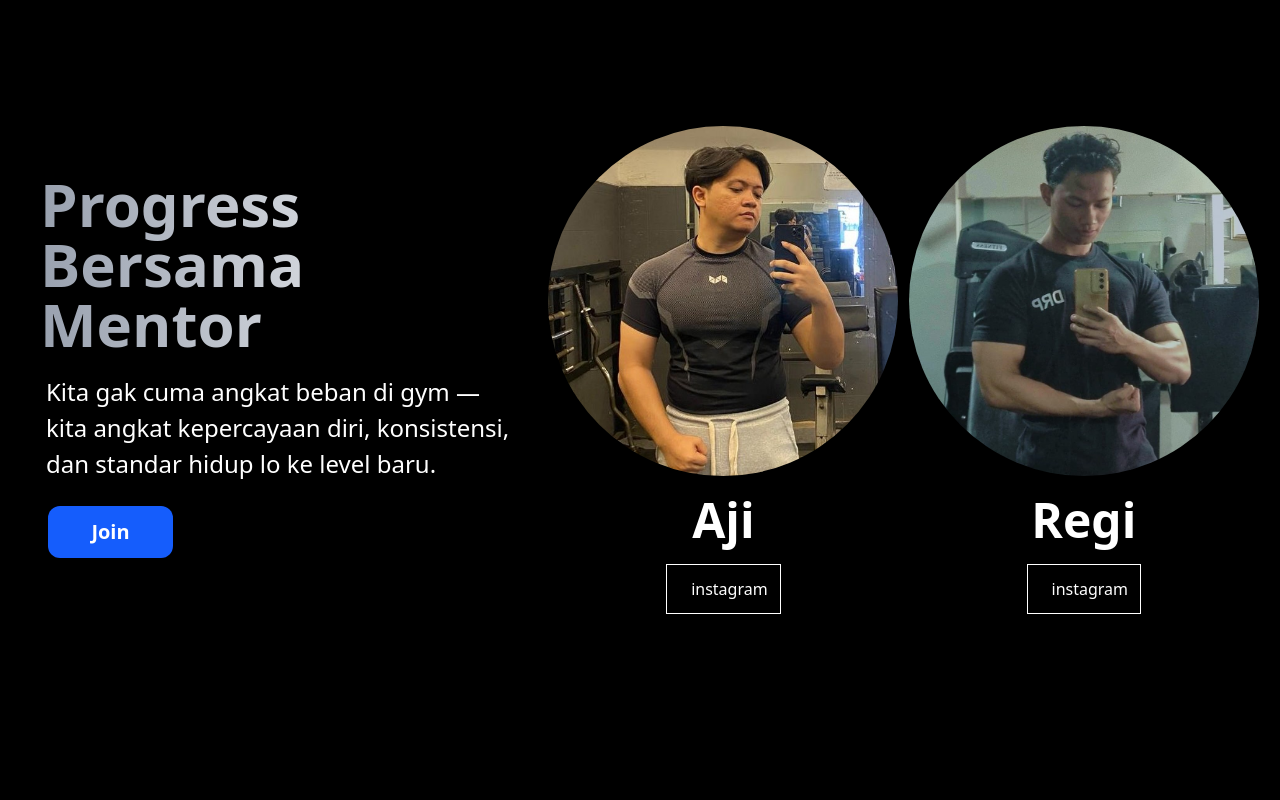
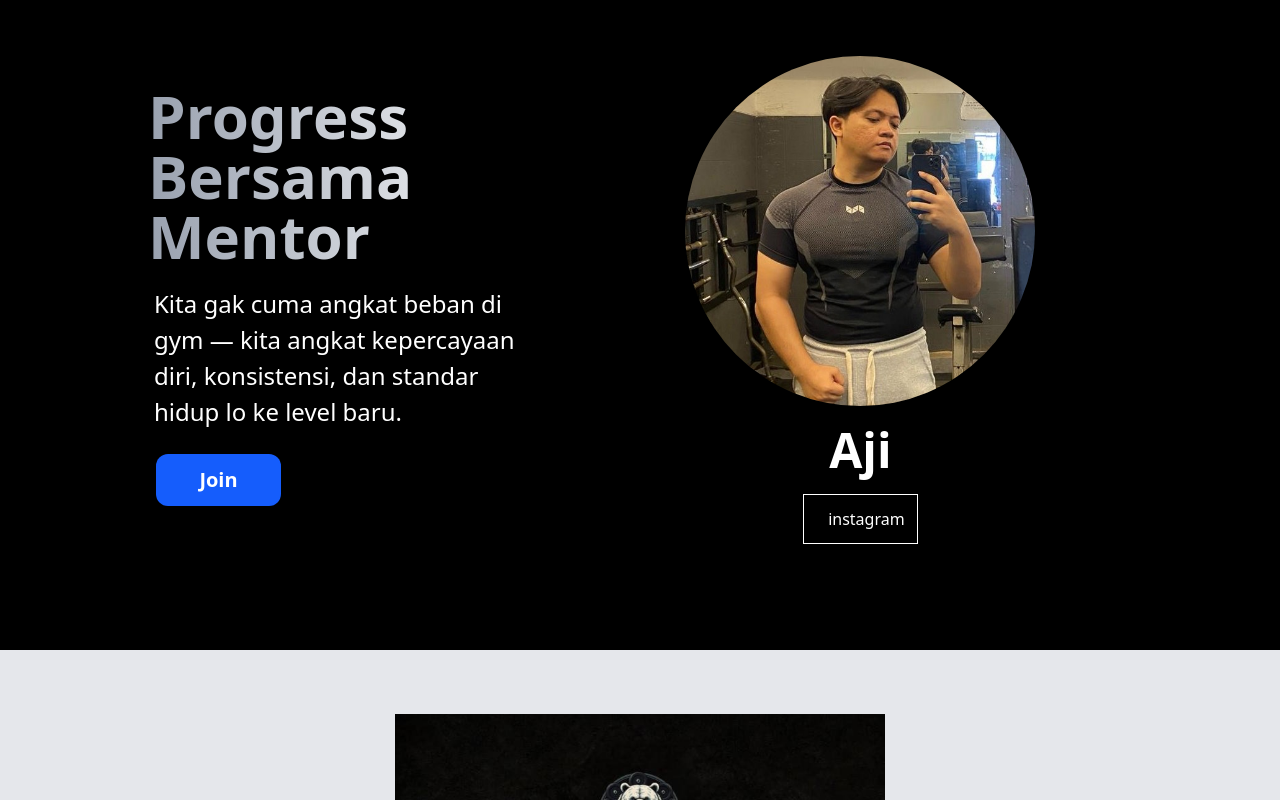
Before and after one commit to Reihannnn/drp-fitness, a React (Vite) app: page / in a window 1280 px wide. Shown: the part 1040-1840 px from the top of the page. Built offline with nearby package versions, Linux system fonts and the light colour scheme; a web font is replaced by a local one.

Commit message:
delete mentor

```diff
--- a/src/pages/coach.jsx
+++ b/src/pages/coach.jsx
@@ -4,8 +4,11 @@ const CoachSection = () => {
   return (
     <>
       <section
-        className="h-[120vh] md:flex lg:flex bg-black text-white pt-25 py-5 px-5 items-center justify-center gap-8"
+        className="bg-black"
         id="mentor"
+      >
+        <section
+          className="h-[100vh] w-4/5 mx-auto md:flex lg:flex bg-black text-white pt-25  items-center justify-center gap-8"
         >
           <section className="ml-0 mb-8 lg:ml-5 lg:mb-0 md:w-2/5">
             <h1 className="text-center md:text-left text-white text-3xl md:text-6xl font-bold gradient-text">
@@ -18,7 +21,9 @@ const CoachSection = () => {
 
             <div className="p-2 mt-4 flex justify-center md:justify-start ">
               <a href="#price">
-              <button className="p-3 bg-blue-600 w-[125px] font-bold rounded-xl text-lg lg:text-xl hover:cursor-pointer">Join</button>
+                <button className="p-3 bg-blue-600 w-[125px] font-bold rounded-xl text-lg lg:text-xl hover:cursor-pointer">
+                  Join
+                </button>
               </a>
             </div>
           </section>
@@ -26,9 +31,7 @@ const CoachSection = () => {
             <div className="flex flex-col gap-5 items-center">
               <MentorProfile name="Aji" />
             </div>
-          <div className="flex flex-col gap-5 items-center">
-            <MentorProfile name="Regi" />
-          </div>
+          </section>
         </section>
       </section>
     </>
```
Lines whose indentation alone changed are shown as unchanged.
